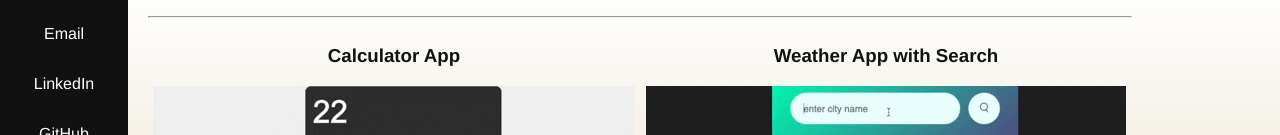
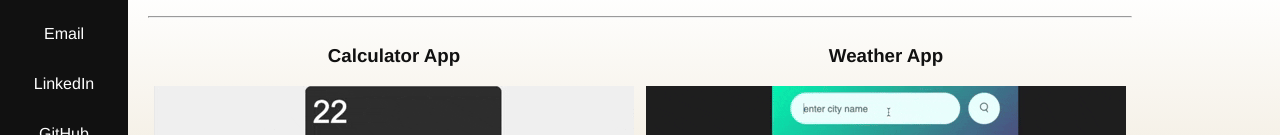
Before and after one commit to RaymondFH/RaymondFH.github.io, a plain HTML site: page index.html in a window 1280 px wide. Shown: the part 1132-1267 px from the top of the page. Drawn offline with Linux system fonts and the light colour scheme.

Commit message:
Update index.html

```diff
--- a/index.html
+++ b/index.html
@@ -167,7 +167,7 @@
       <p><a href="https://raymondfh.github.io/webCalculator/" target="_blank">View</a> | <a href="https://github.com/RaymondFH/webCalculator" target="_blank">GitHub</a></p>
     </div>
 
-    <div class="gif"><h3>Weather App with Search</h3><a href="https://raymondfh.github.io/weatherApp/" target="_blank"><img src="resources/weather gif.gif"></img></a><p class="caption">HTML, CSS, JavaScript, API integration</p>
+    <div class="gif"><h3>Weather App</h3><a href="https://raymondfh.github.io/weatherApp/" target="_blank"><img src="resources/weather gif.gif"></img></a><p class="caption">HTML, CSS, JavaScript, API integration</p>
       <p><a href="https://raymondfh.github.io/weatherApp/" target="_blank">View</a> | <a href="https://github.com/RaymondFH/weatherApp" target="_blank">GitHub</a></p>
     </div>
   </div>
```
